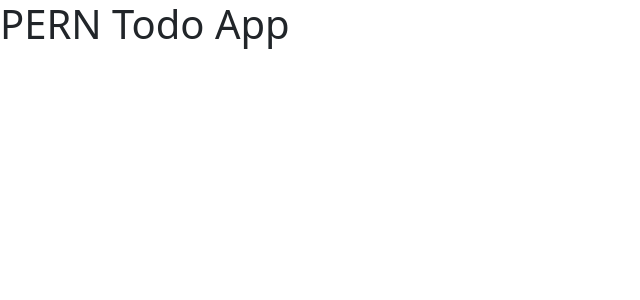
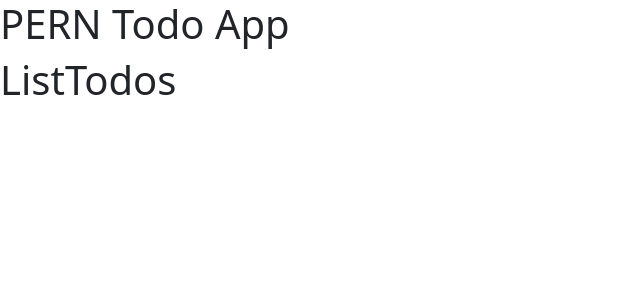
Before and after one commit to AmaduKamara/react-pern-todo, a React (Create React App) app: page / in a window 1280 px wide. Shown: the top 300 px of the page, without its empty margins (0-640 px from the left). Built offline with nearby package versions, Linux system fonts and the light colour scheme.

Commit message:
Add components for the project

```diff
--- a/src/App.js
+++ b/src/App.js
@@ -1,9 +1,12 @@
-function App() {
+import ListTodos from "./components/ListTodos";
+
+const App = () => {
   return (
     <div>
       <h1>PERN Todo App</h1>
+      <ListTodos />
     </div>
   );
-}
+};
 
 export default App;
--- /dev/null
+++ b/src/components/ListTodos.jsx
@@ -0,0 +1,11 @@
+import React from "react";
+
+const ListTodos = () => {
+  return (
+    <>
+      <h1>ListTodos</h1>
+    </>
+  );
+};
+
+export default ListTodos;
```
Also changed, not shown: src/components/EditTodo.jsx (added, +11 -0 lines), src/components/InputTodo.jsx (added, +11 -0 lines).
